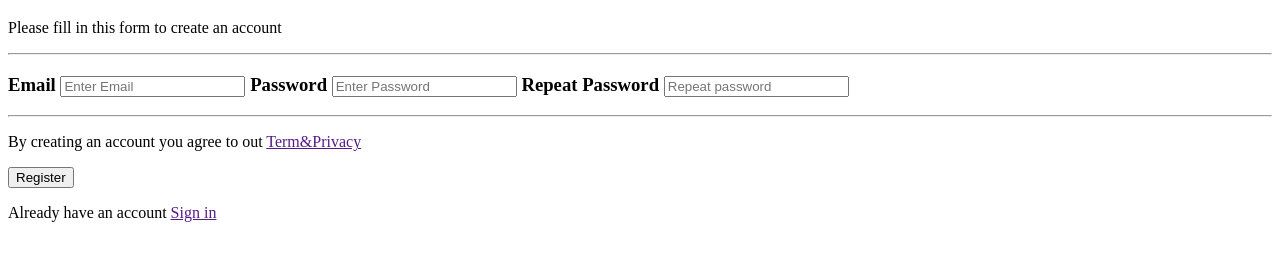
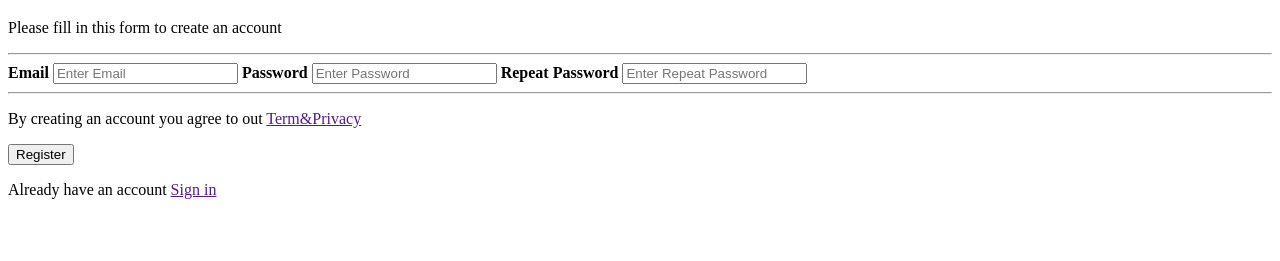
Before and after one commit to PhanTanDuy122/set2025, a plain HTML site: page index.html in a window 1280 px wide. Shown: the part 61-322 px from the top of the page. Drawn offline with Linux system fonts and the light colour scheme.

Commit message:
Homework

```diff
--- a/index.html
+++ b/index.html
@@ -9,12 +9,19 @@
     <h1>Register</h1>
     <p>Please fill in this form to create an account</p>
     <hr>
-        <h3>Email <input type="text" placeholder="Enter Email">
-            Password <input type="text" placeholder="Enter Password">
-            Repeat Password <input type="text" placeholder="Repeat password"></h3>
+        <form action="">
+            <label for="Email"><b>Email</b></label>
+            <input type="email" placeholder="Enter Email">
+            <label for="Password"><b>Password</b></label>
+            <input type="password" placeholder="Enter Password">
+            <label for="Repeat Password"><b>Repeat Password</b></label>
+            <input type="repeat password" placeholder="Enter Repeat Password">
+        </form>
     <hr>
-    <p>By creating an account you agree to out <a href="">Term&Privacy</a></p>
-    <button>Register</button>
-    <p>Already have an account <a href="">Sign in</a></p>
+    <form action="">
+        <p>By creating an account you agree to out <a href="">Term&Privacy</a></p>
+        <button>Register</button>
+        <p>Already have an account <a href="">Sign in</a></p>
+    </form>
 </body>
 </html>
```
